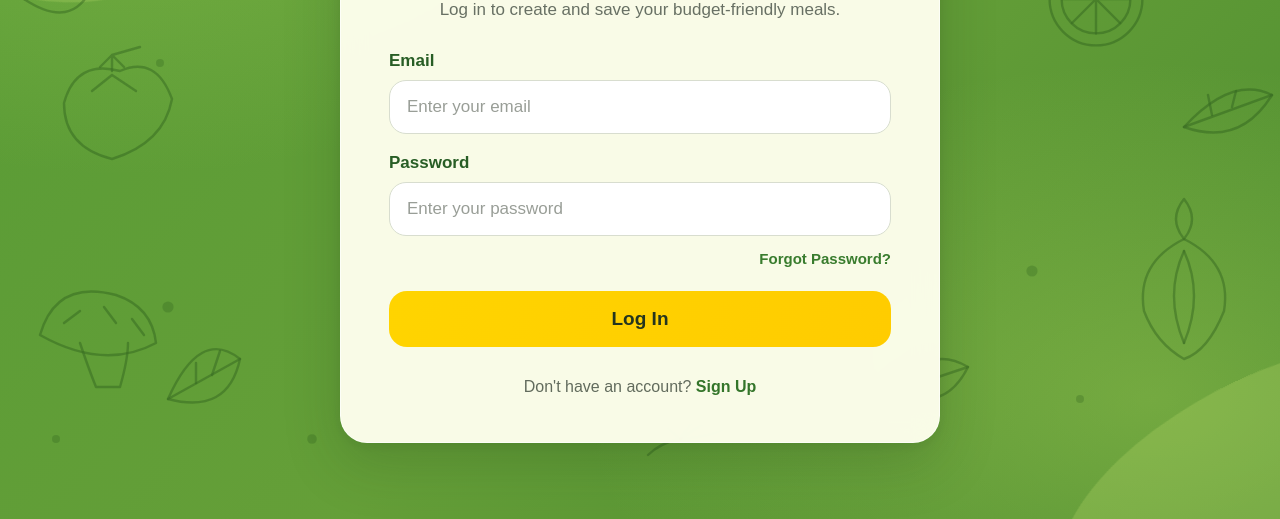
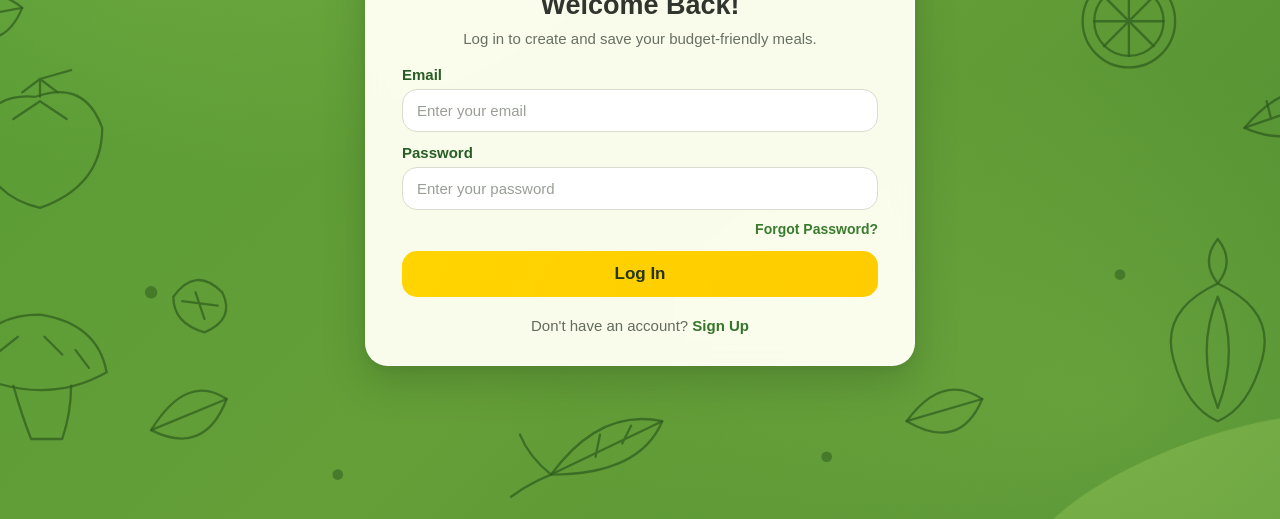
Before and after one commit to Yummyburber/Creality-Capstone, a plain HTML site: page login.html in a window 1280 px wide. Shown: the part 281-800 px from the top of the page. Drawn offline with nearby package versions, Linux system fonts and the light colour scheme.

Commit message:
Redesign login page styling

```diff
--- a/login.css
+++ b/login.css
@@ -1,6 +1,6 @@
 
 /* =========================================
-   MEAL MAKER - AUTHENTICATION PAGE
+   MEAL MAKER - COMPACT LOGIN DESIGN
 ========================================= */
 
 * {
@@ -9,49 +9,24 @@
     padding: 0;
 }
 
+html {
+    min-height: 100%;
+}
+
 body {
     font-family: Arial, Helvetica, sans-serif;
-    color: #263326;
+    color: #30352d;
     min-height: 100vh;
+    min-height: 100dvh;
     background:
-        radial-gradient(ellipse at 10% 15%, rgba(170, 211, 91, 0.35), transparent 35%),
-        radial-gradient(ellipse at 90% 85%, rgba(177, 215, 91, 0.35), transparent 35%),
+        radial-gradient(ellipse at 15% 15%, rgba(155, 205, 88, 0.3), transparent 35%),
+        radial-gradient(ellipse at 85% 85%, rgba(155, 205, 88, 0.25), transparent 35%),
         linear-gradient(135deg, #579b35, #659f38 55%, #4d8c30);
     overflow-x: hidden;
-    position: relative;
-}
-
-/* Decorative background curves */
-
-body::before,
-body::after {
-    content: "";
-    position: fixed;
-    pointer-events: none;
-    z-index: 0;
-    border-radius: 50%;
-}
-
-body::before {
-    width: 420px;
-    height: 220px;
-    top: 5%;
-    left: -230px;
-    background: rgba(196, 226, 115, 0.24);
-    transform: rotate(25deg);
-}
-
-body::after {
-    width: 500px;
-    height: 250px;
-    right: -260px;
-    bottom: -100px;
-    background: rgba(196, 226, 115, 0.24);
-    transform: rotate(-25deg);
 }
 
 /* =========================================
-   OUTLINED FOOD INGREDIENT BACKGROUND
+   GREEN BACKGROUND DECORATIONS
 ========================================= */
 
 .background-art {
@@ -61,78 +36,118 @@ body::after {
     height: 100%;
     pointer-events: none;
     z-index: 0;
-    opacity: 0.65;
+    opacity: 0.8;
 }
 
 .background-art svg {
     width: 100%;
     height: 100%;
+    display: block;
 }
 
 .ingredient-lines {
     fill: none;
-    stroke: rgba(35, 82, 25, 0.55);
-    stroke-width: 3;
+    stroke: rgba(35, 78, 25, 0.72);
+    stroke-width: 2.6;
     stroke-linecap: round;
     stroke-linejoin: round;
 }
 
 .ingredient-dots {
-    fill: rgba(35, 82, 25, 0.35);
+    fill: rgba(35, 78, 25, 0.55);
+}
+
+/* Soft decorative waves */
+
+.background-wave {
+    position: fixed;
+    z-index: 0;
+    pointer-events: none;
+    background: rgba(177, 218, 105, 0.28);
+    border-radius: 50%;
+}
+
+.wave-one {
+    width: 330px;
+    height: 115px;
+    top: 13%;
+    left: -145px;
+    transform: rotate(25deg);
+}
+
+.wave-two {
+    width: 380px;
+    height: 125px;
+    bottom: -45px;
+    right: -120px;
+    transform: rotate(-20deg);
+}
+
+.wave-three {
+    width: 290px;
+    height: 90px;
+    top: -55px;
+    right: 22%;
+    transform: rotate(-35deg);
 }
 
 /* =========================================
-   MAIN CONTAINER
+   MAIN PAGE LAYOUT
 ========================================= */
 
 .auth-container {
     min-height: 100vh;
+    min-height: 100dvh;
+    width: 100%;
     display: flex;
     justify-content: center;
     align-items: center;
-    padding: 35px 20px;
+    padding: 20px;
     position: relative;
     z-index: 1;
 }
 
 /* =========================================
-   AUTHENTICATION CARD
+   LOGIN CARD
 ========================================= */
 
 .auth-card {
     width: 100%;
-    max-width: 600px;
-    background: rgba(255, 255, 239, 0.96);
-    padding: 42px 48px;
-    border-radius: 27px;
+    max-width: 550px;
+    background: rgba(255, 255, 242, 0.97);
+    padding: 27px 36px;
+    border-radius: 23px;
+    border: 1px solid rgba(255, 255, 255, 0.75);
     box-shadow:
-        0 20px 55px rgba(31, 65, 24, 0.22),
-        0 3px 12px rgba(31, 65, 24, 0.08);
-    border: 1px solid rgba(255, 255, 255, 0.65);
-    backdrop-filter: blur(12px);
-    -webkit-backdrop-filter: blur(12px);
+        0 16px 42px rgba(31, 65, 24, 0.25),
+        0 3px 10px rgba(31, 65, 24, 0.08);
+    backdrop-filter: blur(10px);
+    -webkit-backdrop-filter: blur(10px);
+    animation: cardFadeIn 0.45s ease-out;
 }
 
 /* =========================================
-   LOGO / BRANDING
+   BRANDING
 ========================================= */
 
 .logo {
     text-align: center;
-    margin-bottom: 38px;
+    margin-bottom: 17px;
+    padding-bottom: 15px;
+    border-bottom: 1px solid #e1e3d8;
 }
 
 .logo h1 {
-    font-size: 36px;
+    color: #285d25;
+    font-size: 30px;
     font-weight: 750;
-    letter-spacing: -0.8px;
-    margin-bottom: 9px;
-    color: #285d25;
+    letter-spacing: -0.6px;
+    margin-bottom: 5px;
 }
 
 .logo p {
-    color: #62705a;
-    font-size: 18px;
+    color: #65705e;
+    font-size: 16px;
 }
 
 /* =========================================
@@ -149,43 +164,44 @@ body::after {
 
 .form-section h2 {
     text-align: center;
-    margin-bottom: 12px;
-    font-size: 32px;
+    font-size: 27px;
     color: #30352d;
+    margin-bottom: 7px;
 }
 
 .form-description {
     text-align: center;
     color: #687064;
-    margin-bottom: 28px;
-    font-size: 17px;
-    line-height: 1.5;
+    font-size: 15px;
+    line-height: 1.45;
+    margin-bottom: 16px;
 }
 
 /* =========================================
-   FORM GROUPS
+   INPUT FIELDS
 ========================================= */
 
 .form-group {
-    margin-bottom: 19px;
+    margin-bottom: 12px;
 }
 
 .form-group label {
     display: block;
-    margin-bottom: 9px;
+    color: #285d25;
+    font-size: 15px;
     font-weight: bold;
-    font-size: 17px;
-    color: #285d25;
+    margin-bottom: 6px;
 }
 
 .form-group input {
+    display: block;
     width: 100%;
-    padding: 16px 17px;
+    padding: 12px 14px;
     border: 1px solid #d8ddcf;
-    border-radius: 17px;
-    background-color: #fff;
+    border-radius: 15px;
+    background: #fff;
     color: #30352d;
-    font-size: 17px;
+    font-size: 15px;
     transition: border-color 0.2s ease, box-shadow 0.2s ease;
 }
 
@@ -196,7 +212,7 @@ body::after {
 .form-group input:focus {
     outline: none;
     border-color: #619a43;
-    box-shadow: 0 0 0 4px rgba(97, 154, 67, 0.14);
+    box-shadow: 0 0 0 3px rgba(97, 154, 67, 0.15);
 }
 
 /* =========================================
@@ -205,15 +221,15 @@ body::after {
 
 .forgot-password {
     text-align: right;
-    margin-top: -5px;
-    margin-bottom: 20px;
+    margin-top: -2px;
+    margin-bottom: 13px;
 }
 
 .forgot-password button {
     background: none;
     border: none;
     color: #397c2e;
-    font-size: 15px;
+    font-size: 14px;
     font-weight: 600;
     cursor: pointer;
 }
@@ -227,23 +243,24 @@ body::after {
 ========================================= */
 
 .submit-btn {
+    display: block;
     width: 100%;
-    padding: 17px;
+    padding: 13px;
+    margin-top: 2px;
     border: none;
-    border-radius: 18px;
+    border-radius: 15px;
     background: linear-gradient(110deg, #ffd400, #ffcc00);
-    color: #24351e;
-    font-size: 19px;
+    color: #26351e;
+    font-size: 17px;
     font-weight: bold;
     cursor: pointer;
-    margin-top: 3px;
-    transition: transform 0.2s ease, box-shadow 0.2s ease, background 0.2s ease;
+    transition: transform 0.2s ease, box-shadow 0.2s ease;
 }
 
 .submit-btn:hover {
     background: linear-gradient(110deg, #ffca00, #f6bd00);
     transform: translateY(-2px);
-    box-shadow: 0 6px 15px rgba(170, 135, 0, 0.2);
+    box-shadow: 0 5px 13px rgba(170, 135, 0, 0.2);
 }
 
 .submit-btn:active {
@@ -257,15 +274,15 @@ body::after {
 }
 
 /* =========================================
-   LOGIN / SIGNUP TOGGLE
+   LOGIN / SIGNUP LINKS
 ========================================= */
 
 .toggle-text {
     text-align: center;
-    margin-top: 27px;
-    font-size: 16px;
+    margin-top: 18px;
     color: #626b5d;
-    line-height: 1.6;
+    font-size: 15px;
+    line-height: 1.5;
 }
 
 .toggle-btn {
@@ -273,8 +290,8 @@ body::after {
     border: none;
     color: #34752a;
     font-weight: bold;
+    font-size: 15px;
     cursor: pointer;
-    font-size: 16px;
 }
 
 .toggle-btn:hover {
@@ -282,23 +299,19 @@ body::after {
 }
 
 /* =========================================
-   ANIMATIONS
+   ANIMATION
 ========================================= */
 
 @keyframes cardFadeIn {
     from {
         opacity: 0;
-        transform: translateY(15px);
+        transform: translateY(10px);
     }
 
     to {
         opacity: 1;
         transform: translateY(0);
     }
-}
-
-.auth-card {
-    animation: cardFadeIn 0.55s ease-out;
 }
 
 @media (prefers-reduced-motion: reduce) {
@@ -311,29 +324,78 @@ body::after {
 }
 
 /* =========================================
+   SHORT DESKTOP SCREENS
+   Keeps the login card compact
+========================================= */
+
+@media (max-height: 700px) and (min-width: 769px) {
+    .auth-container {
+        padding-top: 10px;
+        padding-bottom: 10px;
+    }
+
+    .auth-card {
+        padding: 20px 32px;
+    }
+
+    .logo {
+        margin-bottom: 12px;
+        padding-bottom: 10px;
+    }
+
+    .logo h1 {
+        font-size: 26px;
+    }
+
+    .logo p {
+        font-size: 14px;
+    }
+
+    .form-section h2 {
+        font-size: 24px;
+    }
+
+    .form-description {
+        margin-bottom: 11px;
+    }
+
+    .form-group {
+        margin-bottom: 9px;
+    }
+
+    .form-group input {
+        padding: 10px 13px;
+    }
+
+    .forgot-password {
+        margin-bottom: 9px;
+    }
+
+    .submit-btn {
+        padding: 11px;
+    }
+
+    .toggle-text {
+        margin-top: 12px;
+    }
+}
+
+/* =========================================
    TABLET RESPONSIVENESS
 ========================================= */
 
 @media (max-width: 768px) {
     .auth-container {
-        padding: 25px 18px;
+        padding: 22px 17px;
     }
 
     .auth-card {
-        max-width: 520px;
-        padding: 36px 32px;
-    }
-
-    .logo h1 {
-        font-size: 30px;
-    }
-
-    .form-section h2 {
-        font-size: 28px;
+        max-width: 500px;
+        padding: 27px 28px;
     }
 
     .background-art {
-        opacity: 0.4;
+        opacity: 0.55;
     }
 }
 
@@ -343,47 +405,47 @@ body::after {
 
 @media (max-width: 500px) {
     .auth-container {
-        padding: 18px 14px;
+        padding: 16px 13px;
     }
 
     .auth-card {
-        padding: 30px 23px;
-        border-radius: 22px;
+        padding: 25px 21px;
+        border-radius: 20px;
     }
 
     .logo {
-        margin-bottom: 30px;
+        margin-bottom: 18px;
+        padding-bottom: 13px;
     }
 
     .logo h1 {
-        font-size: 25px;
+        font-size: 24px;
     }
 
     .logo p {
-        font-size: 15px;
+        font-size: 14px;
     }
 
     .form-section h2 {
-        font-size: 24px;
+        font-size: 23px;
     }
 
     .form-description {
-        font-size: 15px;
-        margin-bottom: 23px;
+        font-size: 14px;
     }
 
     .form-group label {
-        font-size: 15px;
+        font-size: 14px;
     }
 
     .form-group input {
-        padding: 13px;
-        font-size: 15px;
+        padding: 12px;
+        font-size: 14px;
     }
 
     .submit-btn {
-        padding: 14px;
-        font-size: 17px;
+        padding: 13px;
+        font-size: 16px;
     }
 
     .toggle-text,
@@ -392,7 +454,7 @@ body::after {
     }
 
     .background-art {
-        opacity: 0.25;
+        opacity: 0.3;
     }
 }
 
@@ -402,8 +464,8 @@ body::after {
 
 body.dark {
     background:
-        radial-gradient(ellipse at 10% 15%, rgba(65, 103, 48, 0.3), transparent 35%),
-        radial-gradient(ellipse at 90% 85%, rgba(65, 103, 48, 0.3), transparent 35%),
+        radial-gradient(ellipse at 15% 15%, rgba(65, 103, 48, 0.3), transparent 35%),
+        radial-gradient(ellipse at 85% 85%, rgba(65, 103, 48, 0.3), transparent 35%),
         linear-gradient(135deg, #172619, #203821 55%, #172619);
     color: #e0e0e0;
 }
@@ -412,6 +474,10 @@ body.dark .auth-card {
     background: rgba(30, 41, 33, 0.97);
     border-color: rgba(255, 255, 255, 0.08);
     box-shadow: 0 15px 45px rgba(0, 0, 0, 0.45);
+}
+
+body.dark .logo {
+    border-bottom-color: #405143;
 }
 
 body.dark .logo h1 {
--- a/login.html
+++ b/login.html
@@ -16,95 +16,99 @@
 
     <!-- Decorative ingredient background -->
     <div class="background-art" aria-hidden="true">
-        <svg viewBox="0 0 1600 1000" preserveAspectRatio="none">
+        <svg viewBox="0 0 1600 900" preserveAspectRatio="xMidYMid slice">
 
             <g class="ingredient-lines">
 
-                <!-- Top left herb -->
-                <path d="M65 55 Q100 15 145 35 Q125 85 65 55Z"/>
-                <path d="M65 55 Q100 45 145 35"/>
-                <path d="M95 45 L85 25 M110 42 L115 20 M120 40 L140 55"/>
+                <!-- Herb leaves -->
+                <path d="M80 85 Q35 40 80 20 Q125 35 80 85Z"/>
+                <path d="M80 85 Q130 25 175 55 Q145 105 80 85Z"/>
+                <path d="M80 85 Q55 140 15 115 Q25 65 80 85Z"/>
+                <path d="M80 85 L80 20 M80 85 L175 55 M80 85 L15 115"/>
 
-                <!-- Top citrus -->
-                <circle cx="460" cy="65" r="52"/>
-                <circle cx="460" cy="65" r="39"/>
-                <path d="M460 26 L460 104 M422 65 L498 65 M433 38 L487 92 M487 38 L433 92"/>
+                <!-- Citrus slices -->
+                <circle cx="500" cy="65" r="48"/>
+                <circle cx="500" cy="65" r="36"/>
+                <path d="M500 29 L500 101 M464 65 L536 65 M475 40 L525 90 M525 40 L475 90"/>
 
-                <!-- Top right leaf -->
-                <path d="M1250 70 Q1300 5 1360 25 Q1335 95 1250 70Z"/>
-                <path d="M1250 70 L1360 25"/>
-                <path d="M1290 50 L1285 30 M1315 40 L1325 20"/>
+                <circle cx="1350" cy="340" r="52"/>
+                <circle cx="1350" cy="340" r="39"/>
+                <path d="M1350 301 L1350 379 M1311 340 L1389 340 M1322 312 L1378 368 M1378 312 L1322 368"/>
 
                 <!-- Bell pepper -->
-                <path d="M1440 90 Q1430 55 1460 45 Q1490 20 1510 55 Q1545 40 1560 80 Q1580 155 1510 190 Q1440 185 1440 90Z"/>
-                <path d="M1490 55 Q1480 25 1500 15 Q1520 25 1510 55"/>
-                <path d="M1500 65 Q1480 110 1495 165"/>
+                <path d="M1400 85 Q1390 35 1435 40 Q1470 10 1500 45 Q1545 25 1565 75 Q1580 160 1500 195 Q1420 185 1400 85Z"/>
+                <path d="M1470 45 Q1455 15 1480 5 Q1505 15 1495 48"/>
+                <path d="M1480 65 Q1460 110 1480 170"/>
 
-                <!-- Left tomato outline -->
-                <path d="M80 480 Q95 425 150 440 Q195 420 215 475 Q205 530 140 550 Q80 535 80 480Z"/>
-                <path d="M140 440 L140 420 L125 435 M140 420 L155 435 M140 420 L175 410"/>
-                <path d="M140 445 L115 465 M140 445 L170 465"/>
+                <!-- Tomato -->
+                <path d="M55 465 Q70 420 120 425 Q175 405 195 460 Q195 525 125 550 Q60 535 55 465Z"/>
+                <path d="M125 425 L125 405 L105 420 M125 405 L145 420 M125 405 L160 395"/>
+                <path d="M125 430 L95 450 M125 430 L155 450"/>
 
-                <!-- Right citrus -->
-                <circle cx="1370" cy="350" r="58"/>
-                <circle cx="1370" cy="350" r="43"/>
-                <path d="M1370 307 L1370 393 M1327 350 L1413 350 M1340 320 L1400 380 M1400 320 L1340 380"/>
+                <!-- Leaves -->
+                <path d="M300 230 Q340 185 385 215 Q365 270 300 230Z"/>
+                <path d="M300 230 L385 215 M330 225 L325 205 M350 220 L360 200"/>
 
-                <!-- Right leaf -->
-                <path d="M1480 510 Q1540 445 1590 470 Q1550 535 1480 510Z"/>
-                <path d="M1480 510 L1590 470"/>
-                <path d="M1515 495 L1510 470 M1540 485 L1545 465"/>
+                <path d="M1200 110 Q1240 60 1280 85 Q1260 145 1200 110Z"/>
+                <path d="M1200 110 L1280 85 M1230 105 L1225 85 M1250 95 L1260 75"/>
 
-                <!-- Bottom mushroom -->
-                <path d="M50 770 Q70 700 145 720 Q190 735 195 780 Q130 815 50 770Z"/>
-                <path d="M100 780 Q110 810 120 835 L150 835 Q160 800 160 780"/>
-                <path d="M80 755 L100 740 M130 735 L145 755 M165 750 L180 770"/>
+                <path d="M1480 460 Q1530 400 1580 425 Q1550 490 1480 460Z"/>
+                <path d="M1480 460 L1580 425 M1510 450 L1505 430 M1540 440 L1550 415"/>
 
-                <!-- Bottom herb -->
-                <path d="M210 850 Q250 760 300 800 Q285 870 210 850Z"/>
-                <path d="M210 850 L300 800"/>
-                <path d="M245 830 L245 805 M265 820 L275 790"/>
+                <!-- Mushroom -->
+                <path d="M45 735 Q55 670 125 670 Q190 680 200 735 Q130 775 45 735Z"/>
+                <path d="M95 750 Q105 785 115 810 L150 810 Q160 780 160 750"/>
+                <path d="M75 715 L100 695 M130 695 L150 715 M165 710 L180 730"/>
 
-                <!-- Bottom carrot -->
-                <path d="M850 900 Q900 825 950 835 Q935 895 850 900Z"/>
-                <path d="M850 900 L950 835"/>
-                <path d="M900 865 L910 845 M920 850 L935 830"/>
-                <path d="M850 900 Q825 880 815 860 M850 900 Q825 905 810 920"/>
+                <!-- Onion -->
+                <path d="M1400 720 Q1385 665 1450 635 Q1515 665 1500 720 Q1485 775 1450 790 Q1415 775 1400 720Z"/>
+                <path d="M1450 635 Q1430 610 1450 585 Q1470 610 1450 635"/>
+                <path d="M1450 650 Q1425 710 1450 775 M1450 650 Q1475 710 1450 775"/>
 
-                <!-- Bottom right onion -->
-                <path d="M1430 740 Q1420 680 1480 650 Q1540 680 1530 740 Q1510 790 1480 800 Q1445 780 1430 740Z"/>
-                <path d="M1480 650 Q1460 625 1480 600 Q1500 625 1480 650"/>
-                <path d="M1480 665 Q1455 720 1480 780"/>
-                <path d="M1480 665 Q1505 720 1480 780"/>
+                <!-- Carrot -->
+                <path d="M700 850 Q755 775 825 790 Q800 850 700 850Z"/>
+                <path d="M700 850 L825 790 M750 830 L755 805 M780 815 L790 795"/>
+                <path d="M700 850 Q675 830 665 805 M700 850 Q675 860 655 875"/>
 
-                <!-- Additional leaves -->
-                <path d="M30 350 Q75 300 115 335 Q90 390 30 350Z"/>
-                <path d="M30 350 L115 335"/>
+                <!-- Extra herbs -->
+                <path d="M250 800 Q290 735 335 765 Q310 830 250 800Z"/>
+                <path d="M250 800 L335 765"/>
 
-                <path d="M1120 840 Q1160 780 1210 810 Q1180 870 1120 840Z"/>
-                <path d="M1120 840 L1210 810"/>
+                <path d="M1100 790 Q1140 735 1185 765 Q1160 825 1100 790Z"/>
+                <path d="M1100 790 L1185 765"/>
+
+                <path d="M20 340 Q65 290 105 325 Q80 385 20 340Z"/>
+                <path d="M20 340 L105 325"/>
+
+                <!-- Small food details -->
+                <path d="M275 650 Q300 615 330 645 Q345 675 310 690 Q275 680 275 650Z"/>
+                <path d="M300 645 L310 675 M285 655 L325 660"/>
 
             </g>
 
             <g class="ingredient-dots">
-                <circle cx="310" cy="110" r="5"/>
-                <circle cx="350" cy="90" r="4"/>
-                <circle cx="820" cy="75" r="7"/>
-                <circle cx="1120" cy="155" r="6"/>
-                <circle cx="1310" cy="245" r="5"/>
-                <circle cx="1530" cy="330" r="6"/>
-                <circle cx="200" cy="430" r="5"/>
-                <circle cx="210" cy="735" r="7"/>
-                <circle cx="390" cy="900" r="6"/>
-                <circle cx="1290" cy="690" r="7"/>
-                <circle cx="1350" cy="850" r="5"/>
-                <circle cx="70" cy="900" r="5"/>
+                <circle cx="345" cy="105" r="5"/>
+                <circle cx="390" cy="130" r="6"/>
+                <circle cx="875" cy="75" r="8"/>
+                <circle cx="1150" cy="195" r="6"/>
+                <circle cx="1530" cy="325" r="7"/>
+                <circle cx="250" cy="645" r="7"/>
+                <circle cx="460" cy="850" r="6"/>
+                <circle cx="1010" cy="830" r="6"/>
+                <circle cx="1340" cy="625" r="6"/>
+                <circle cx="1570" cy="550" r="5"/>
+                <circle cx="35" cy="850" r="5"/>
             </g>
 
         </svg>
     </div>
 
-    <!-- Main Authentication Container -->
+    <!-- Background decorative waves -->
+    <div class="background-wave wave-one"></div>
+    <div class="background-wave wave-two"></div>
+    <div class="background-wave wave-three"></div>
+
+    <!-- Main authentication container -->
     <main class="auth-container">
 
         <div class="auth-card">
```
